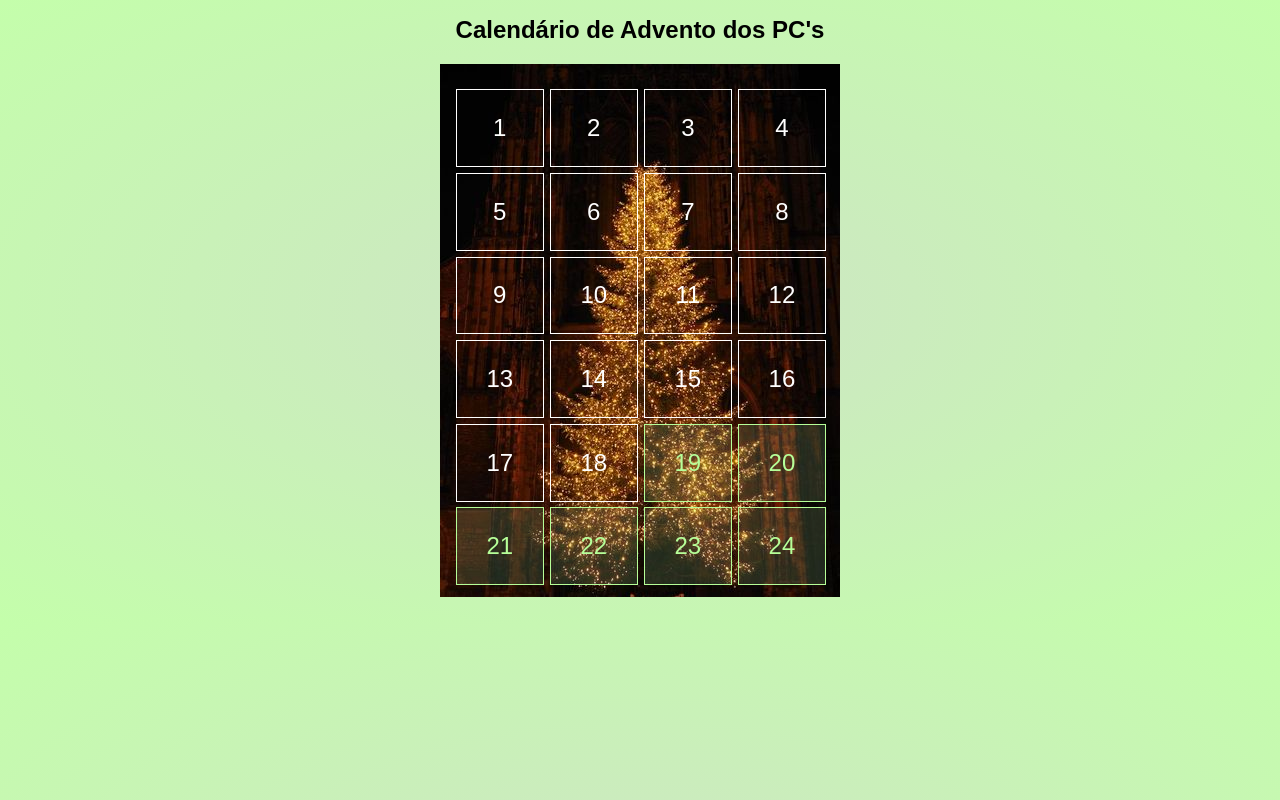
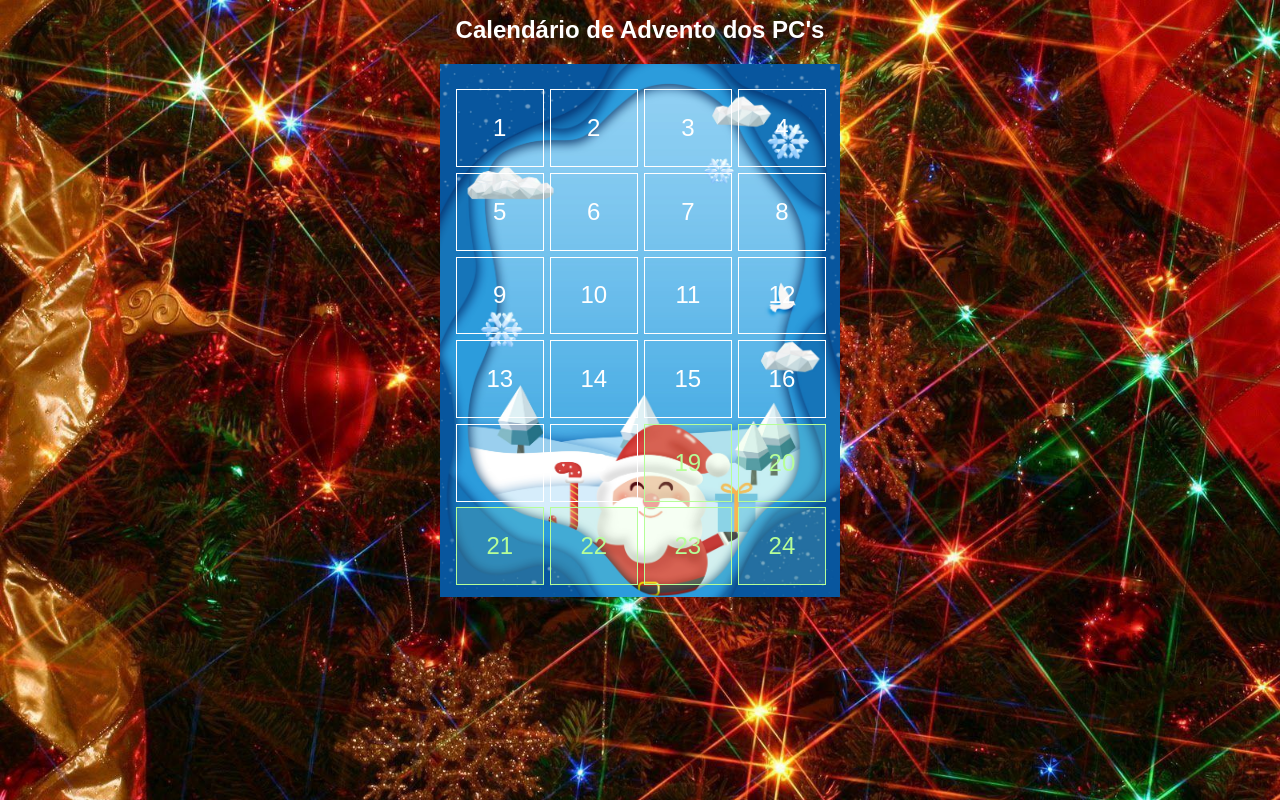
Before and after one commit to pcstaiscte/CalendarioVirtual, a plain HTML site: page index.html in a window 1280 px wide. Drawn offline with Linux system fonts and the light colour scheme.

Commit message:
changed background images

```diff
--- a/index.html
+++ b/index.html
@@ -2,7 +2,7 @@
 <html lang="en">
 	<head>
 		<meta charset="utf-8">
-		<title>Advent Calendar</title>
+		<title>Calendário de Advento</title>
 
 	  	<!-- Mobile-friendly viewport -->
 		<meta name="viewport" content="width=device-width, initial-scale=1.0">
@@ -17,7 +17,7 @@
 	<body>
 		<h1 class="title">Calendário de Advento dos PC's</h1>
 		<div class="wrapper">
-			<img src="images/background.jpg" alt="Advent Calendar" width="400" height="533" id="adventCal">
+			<img src="images/santa-claus2.jpg" alt="Advent Calendar" width="400" height="533" id="adventCal">
 			<ul id="adventDoors"></ul>
 		</div>
 		<div id="card" style="display: none;">
--- a/style.css
+++ b/style.css
@@ -1,5 +1,6 @@
 body {
-  background: radial-gradient(#cee4c5 0%, #c4feab 100%);;
+  background-image: url('images/christmas_lights_wallpaper.jpg');
+  background-size: cover;
   font-family: sans-serif;
 }
 .wrapper {
@@ -9,6 +10,7 @@ body {
 .title {
   font-size: 1.5rem;
   text-align: center;
+  color: #fff;
 }
 ul#adventDoors {
 	position: relative;
```
Also changed, not shown: images/christmas_lights_wallpaper.jpg (added), images/santa-claus2.jpg (added), 1 other file.
